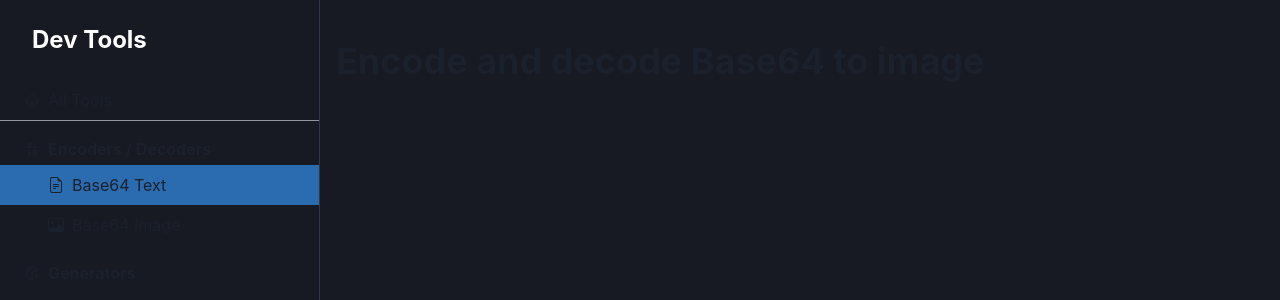
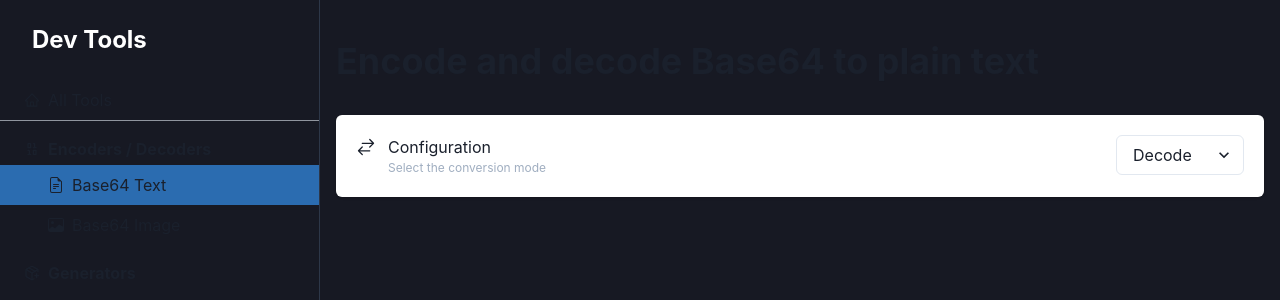
Before and after one commit to PabloMazariegos/dev-tools, a React (Vite) app: page /encoders/base64-text in a window 1280 px wide. Shown: the top 300 px of the page. Built offline with nearby package versions, Linux system fonts and the light colour scheme.

Commit message:
feat - base64 to text view

```diff
--- /dev/null
+++ b/src/components/ConfigurationSelector/ConfigurationSelector.tsx
@@ -0,0 +1,57 @@
+import React from 'react';
+import { Box, Card, CardBody, Flex, Icon, Select, Text } from '@chakra-ui/react';
+import { IconType } from 'react-icons';
+import { ConfiguratorOptionType, ConfiguratorSelectorOptions } from '@/types/';
+
+interface ConfigurationSelectorProps {
+  icon: IconType;
+  label: string;
+  hint?: string;
+  options: Array<ConfiguratorSelectorOptions>;
+  onChange: (value: ConfiguratorOptionType) => void;
+  value: string;
+}
+
+const ConfigurationSelector: React.FC<ConfigurationSelectorProps> = ({
+  icon,
+  label,
+  options,
+  hint,
+  onChange,
+  value
+}) => {
+  return (
+    <Card>
+      <CardBody>
+        <Flex justifyContent='space-between'>
+          <Box>
+            <Flex alignItems='center' gap='3'>
+              <Icon as={icon} boxSize='5'></Icon>
+              <Text>{label}</Text>
+            </Flex>
+            <Text fontSize='xs' color='gray.400' marginLeft='8'>
+              {hint}
+            </Text>
+          </Box>
+
+          <Select
+            maxWidth='32'
+            value={value}
+            onChange={(event) => {
+              onChange(event.target.value);
+            }}
+          >
+            <option value='test'>option</option>
+            {options.map((option) => (
+              <option key={option.key} value={option.value}>
+                {option.key}
+              </option>
+            ))}
+          </Select>
+        </Flex>
+      </CardBody>
+    </Card>
+  );
+};
+
+export default ConfigurationSelector;
--- /dev/null
+++ b/src/config/encode-decode.config.ts
@@ -0,0 +1,12 @@
+import { ConfiguratorSelectorOptions } from '@/types';
+
+export const EncodeDecodeConfiguration: Array<ConfiguratorSelectorOptions> = [
+  {
+    key: 'Decode',
+    value: 'DECODE'
+  },
+  {
+    key: 'Encode',
+    value: 'ENCODE'
+  }
+];
--- a/src/config/sidebar.config.ts
+++ b/src/config/sidebar.config.ts
@@ -8,7 +8,7 @@ import {
   BsInputCursorText
 } from 'react-icons/bs';
 import { VscJson, VscSymbolKeyword } from 'react-icons/vsc';
-import { SidebarConfiguration } from '@/@types/sidebar';
+import { SidebarConfiguration } from '@/types/';
 
 export const sidebarData: Array<SidebarConfiguration> = [
   {
--- a/src/router/router.tsx
+++ b/src/router/router.tsx
@@ -25,11 +25,11 @@ const router = createBrowserRouter([
         children: [
           {
             path: 'base64-text',
-            element: <Base64ImageView />
+            element: <Base64TextView />
           },
           {
             path: 'base64-image',
-            element: <Base64TextView />
+            element: <Base64ImageView />
           }
         ]
       },
--- /dev/null
+++ b/src/types/index.ts
@@ -0,0 +1,26 @@
+import { IconType } from 'react-icons';
+
+export interface SidebarConfiguration {
+  label: string;
+  icon: IconType;
+  items: Array<SidebarItem>;
+}
+
+export interface SidebarItem {
+  label: string;
+  icon: IconType;
+  link: string;
+  description?: string;
+}
+
+export enum ConfiguratorSelectorValue {
+  ENCODE = 'ENCODE',
+  DECODE = 'DECODE'
+}
+
+export type ConfiguratorOptionType = ConfiguratorSelectorValue | string;
+
+export interface ConfiguratorSelectorOptions {
+  key: string;
+  value: ConfiguratorOptionType;
+}
--- a/src/views/encoders-decoders/Base64TextView.tsx
+++ b/src/views/encoders-decoders/Base64TextView.tsx
@@ -1,10 +1,41 @@
+import React from 'react';
+import ConfigurationSelector from '@/components/ConfigurationSelector/ConfigurationSelector';
 import { Heading } from '@chakra-ui/react';
+import { HiArrowsRightLeft } from 'react-icons/hi2';
+import { ConfiguratorSelectorValue } from '@/types/';
+import { EncodeDecodeConfiguration } from '@/config/encode-decode.config';
+
+const { DECODE } = ConfiguratorSelectorValue;
 
 const base64TextView = () => {
+  const [configuration, setConfiguration] = React.useState<ConfiguratorSelectorValue>(DECODE);
+
+  const handleOnChange = (value: string) => {
+    const valueEnum = value as keyof typeof ConfiguratorSelectorValue;
+    const configurationValue = ConfiguratorSelectorValue[valueEnum];
+
+    if (!configurationValue) {
+      return;
+    }
+
+    setConfiguration(configurationValue);
+  };
+
   return (
-    <Heading size='xl' marginBottom='8'>
-      Encode and decode Base64 to plain text
-    </Heading>
+    <>
+      <Heading size='xl' marginBottom='8'>
+        Encode and decode Base64 to plain text
+      </Heading>
+
+      <ConfigurationSelector
+        icon={HiArrowsRightLeft}
+        label='Configuration'
+        hint='Select the conversion mode'
+        options={EncodeDecodeConfiguration}
+        onChange={handleOnChange}
+        value={configuration}
+      />
+    </>
   );
 };
 
--- a/src/views/home/HomeView.tsx
+++ b/src/views/home/HomeView.tsx
@@ -1,4 +1,4 @@
-import { SidebarItem } from '@/@types/sidebar';
+import { SidebarItem } from '@/types/';
 import { sidebarData } from '@/config/sidebar.config';
 import { Card, CardBody, CardHeader, Center, Heading, Icon, Link, SimpleGrid, Text } from '@chakra-ui/react';
 import { NavLink } from 'react-router-dom';
```
Also changed, not shown: src/@types/sidebar.d.ts (deleted, +0 -14 lines).
